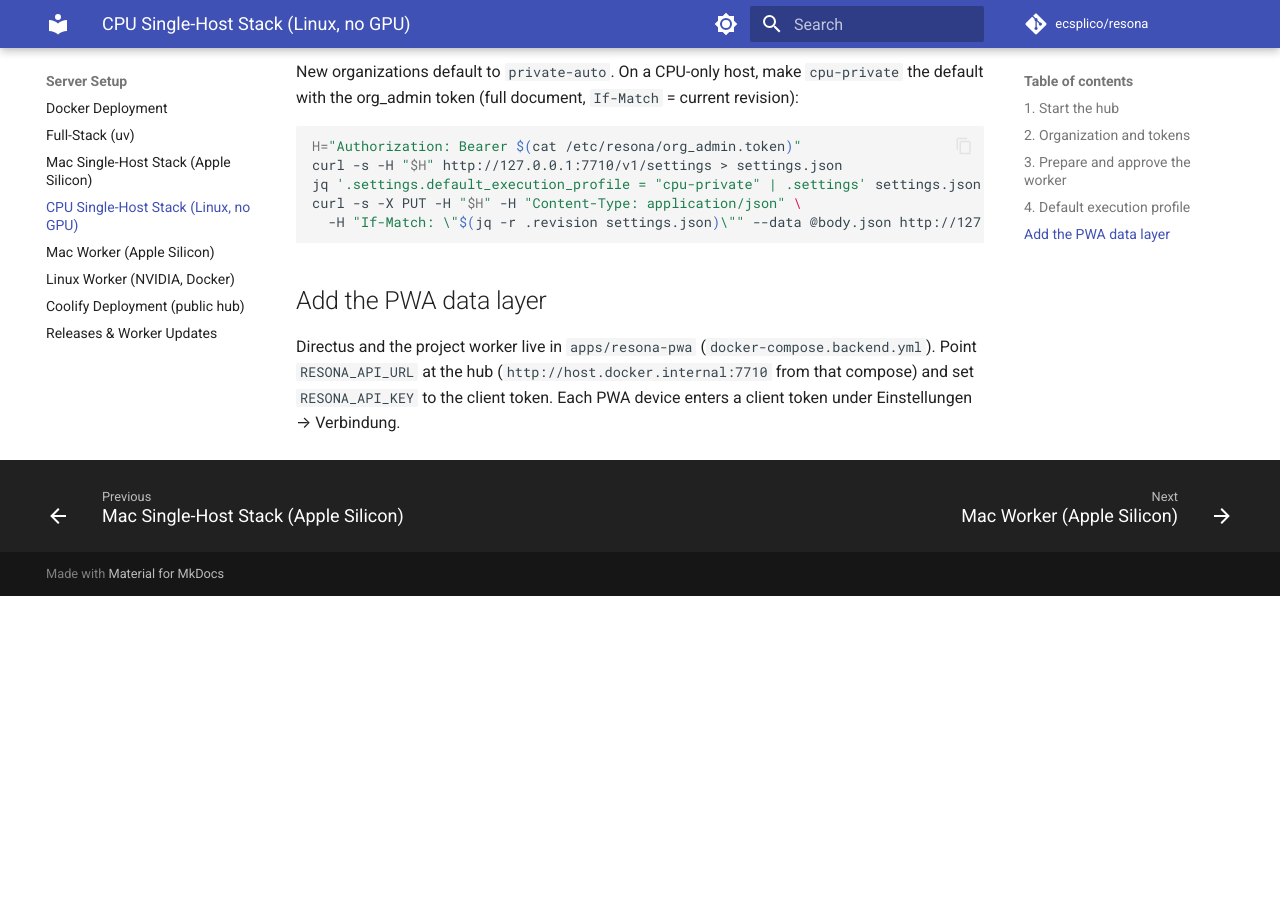
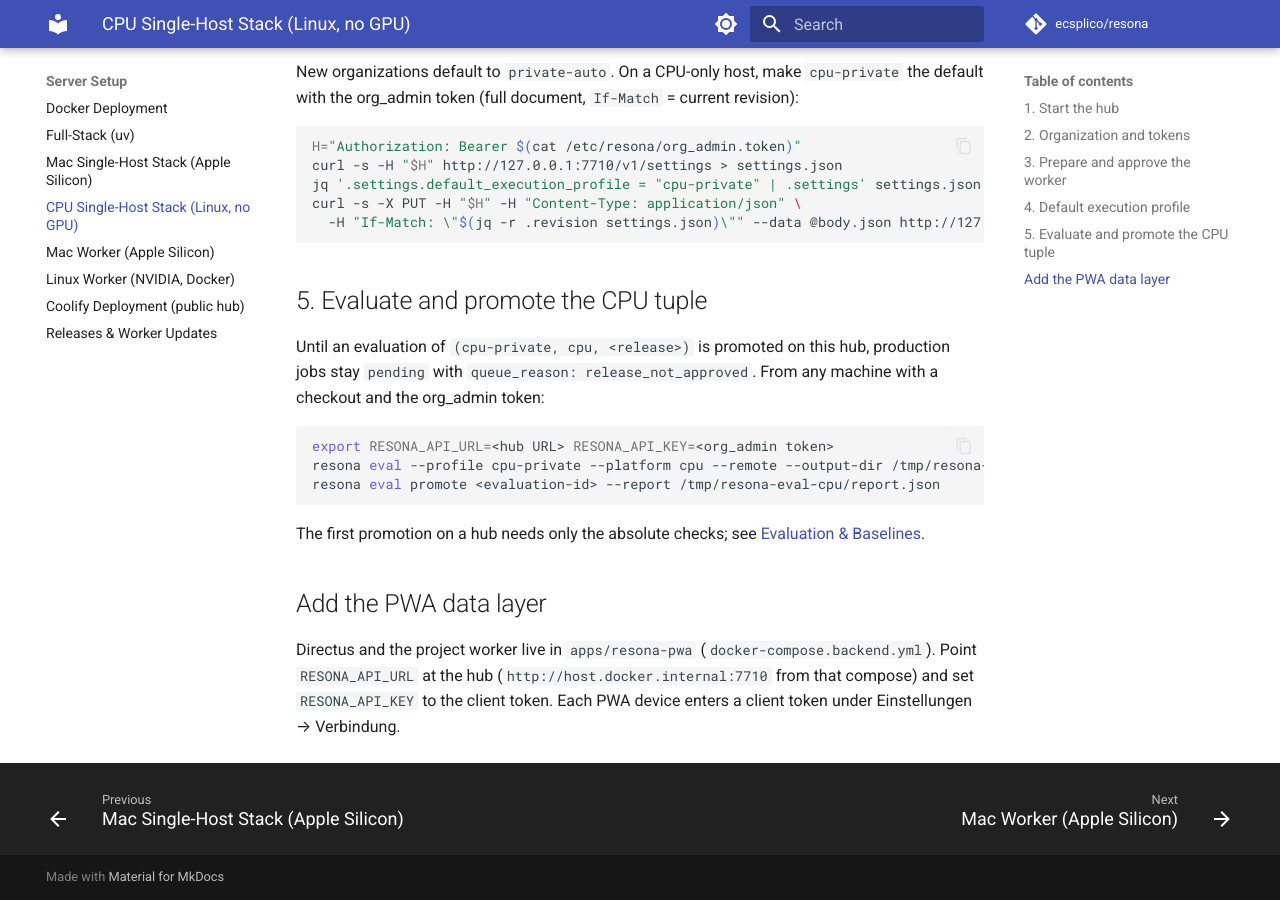
Before and after one commit to ecsplico/resona, an MkDocs documentation site: the page built from docs/server/cpu-standalone.md, in a window 1280 px wide and 900 px high, scrolled down 1651 px. Built offline with MkDocs 1.6.1 and Material for MkDocs 9.7.7, drawn with Linux system fonts in a browser that asks for light colours; comment, search, counter and statistics services are not loaded; before the commit the page ends 2247 px from its top, so only the background shows below that.

Commit message:
docs: fresh hubs queue production jobs until the first promotion; CPU stack promote step

````diff
--- a/docs/server/cpu-standalone.md
+++ b/docs/server/cpu-standalone.md
@@ -64,6 +64,18 @@
   -H "If-Match: \"$(jq -r .revision settings.json)\"" --data @body.json http://127.0.0.1:7710/v1/settings
 ```
 
+## 5. Evaluate and promote the CPU tuple
+
+Until an evaluation of `(cpu-private, cpu, <release>)` is promoted on this hub, production jobs stay `pending` with `queue_reason: release_not_approved`. From any machine with a checkout and the org_admin token:
+
+```bash
+export RESONA_API_URL=<hub URL> RESONA_API_KEY=<org_admin token>
+resona eval --profile cpu-private --platform cpu --remote --output-dir /tmp/resona-eval-cpu
+resona eval promote <evaluation-id> --report /tmp/resona-eval-cpu/report.json
+```
+
+The first promotion on a hub needs only the absolute checks; see [Evaluation & Baselines](../guide/evaluation.md).
+
 ## Add the PWA data layer
 
 Directus and the project worker live in `apps/resona-pwa` (`docker-compose.backend.yml`). Point `RESONA_API_URL` at the hub (`http://host.docker.internal:7710` from that compose) and set `RESONA_API_KEY` to the client token. Each PWA device enters a client token under Einstellungen → Verbindung.
````
Also changed, not shown: docs/guide/evaluation.md (+1 -1 lines).
